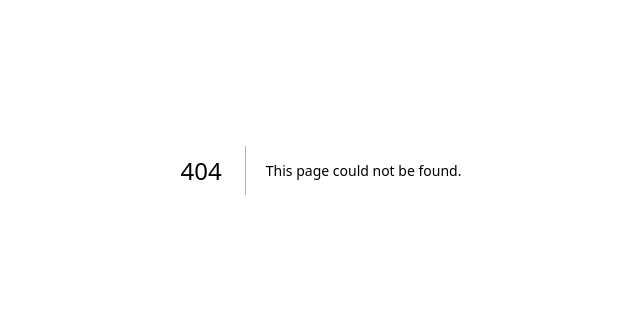
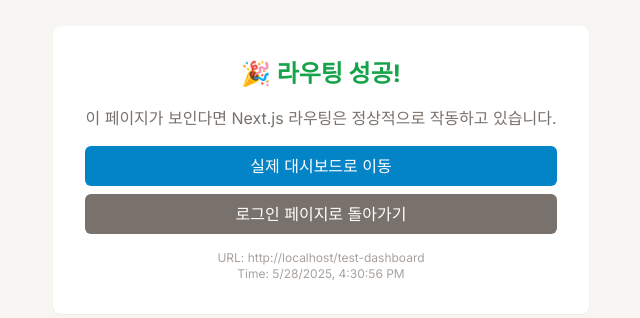
Before and after one commit to suri-j/newsletter-service-mvp, a Next.js app: page /test-dashboard in a window 1280 px wide. Before the commit this address had no page. Shown: the part 230-548 px from the top of the page, without its empty margins (319-959 px from the left). Built offline with nearby package versions, Linux system fonts and the light colour scheme.

Commit message:
dashboard update

```diff
--- a/src/app/login/page.tsx
+++ b/src/app/login/page.tsx
@@ -36,7 +36,17 @@ export default function Login() {
     // 로그인된 사용자만 대시보드로 리다이렉트 (로딩 완료 후, 유효한 세션 확인)
     if (!loading && user && session && session.access_token) {
       console.log('Valid user session found, redirecting to dashboard:', user.email)
-      router.push('/dashboard')
+      // 즉시 리디렉션하는 대신 약간의 지연을 두고 처리
+      const timer = setTimeout(() => {
+        try {
+          router.push('/dashboard')
+        } catch (error) {
+          console.error('Router push failed, using window.location:', error)
+          window.location.href = '/dashboard'
+        }
+      }, 100)
+
+      return () => clearTimeout(timer)
     }
   }, [user, session, loading, router])
 
@@ -179,6 +189,21 @@ export default function Login() {
 
   // 이미 로그인된 사용자 (유효한 세션 확인)
   if (user && session && session.access_token) {
+    // 자동 리디렉션 시도
+    useEffect(() => {
+      const redirectTimer = setTimeout(() => {
+        console.log('Auto-redirecting to dashboard...')
+        try {
+          router.push('/dashboard')
+        } catch (error) {
+          console.error('Router push failed, using window.location:', error)
+          window.location.href = '/dashboard'
+        }
+      }, 1000) // 1초 후 자동 리디렉션
+
+      return () => clearTimeout(redirectTimer)
+    }, [router])
+
     return (
       <div className="min-h-screen bg-gray-50 flex items-center justify-center py-12 px-4 sm:px-6 lg:px-8">
         <div className="max-w-md w-full space-y-8">
@@ -189,7 +214,14 @@ export default function Login() {
 
             <div className="space-y-2">
               <button
-                onClick={() => router.push('/dashboard')}
+                onClick={() => {
+                  try {
+                    router.push('/dashboard')
+                  } catch (error) {
+                    console.error('Router push failed, using window.location:', error)
+                    window.location.href = '/dashboard'
+                  }
+                }}
                 className="block w-full px-4 py-2 bg-blue-600 text-white rounded-md hover:bg-blue-700 transition-colors"
               >
                 수동으로 대시보드 이동
@@ -204,6 +236,16 @@ export default function Login() {
                 className="block w-full px-4 py-2 bg-green-600 text-white rounded-md hover:bg-green-700 transition-colors"
               >
                 강제 대시보드 이동 (디버깅용)
+              </button>
+
+              <button
+                onClick={() => {
+                  console.log('Testing routing to test-dashboard...')
+                  window.location.href = '/test-dashboard'
+                }}
+                className="block w-full px-4 py-2 bg-purple-600 text-white rounded-md hover:bg-purple-700 transition-colors"
+              >
+                🧪 라우팅 테스트 (test-dashboard)
               </button>
 
               <button
--- /dev/null
+++ b/src/app/test-dashboard/page.tsx
@@ -0,0 +1,32 @@
+'use client'
+
+export default function TestDashboard() {
+  return (
+    <div className="min-h-screen bg-gray-50 flex items-center justify-center">
+      <div className="text-center p-8 bg-white rounded-lg shadow-sm">
+        <h1 className="text-2xl font-bold text-green-600 mb-4">🎉 라우팅 성공!</h1>
+        <p className="text-gray-600 mb-4">
+          이 페이지가 보인다면 Next.js 라우팅은 정상적으로 작동하고 있습니다.
+        </p>
+        <div className="space-y-2">
+          <button
+            onClick={() => window.location.href = '/dashboard'}
+            className="block w-full px-4 py-2 bg-blue-600 text-white rounded-md hover:bg-blue-700"
+          >
+            실제 대시보드로 이동
+          </button>
+          <button
+            onClick={() => window.location.href = '/login'}
+            className="block w-full px-4 py-2 bg-gray-600 text-white rounded-md hover:bg-gray-700"
+          >
+            로그인 페이지로 돌아가기
+          </button>
+        </div>
+        <div className="mt-4 text-xs text-gray-500">
+          <p>URL: {typeof window !== 'undefined' ? window.location.href : 'N/A'}</p>
+          <p>Time: {new Date().toLocaleString()}</p>
+        </div>
+      </div>
+    </div>
+  )
+}
```
Also changed, not shown: src/middleware.ts (+22 -1 lines).
